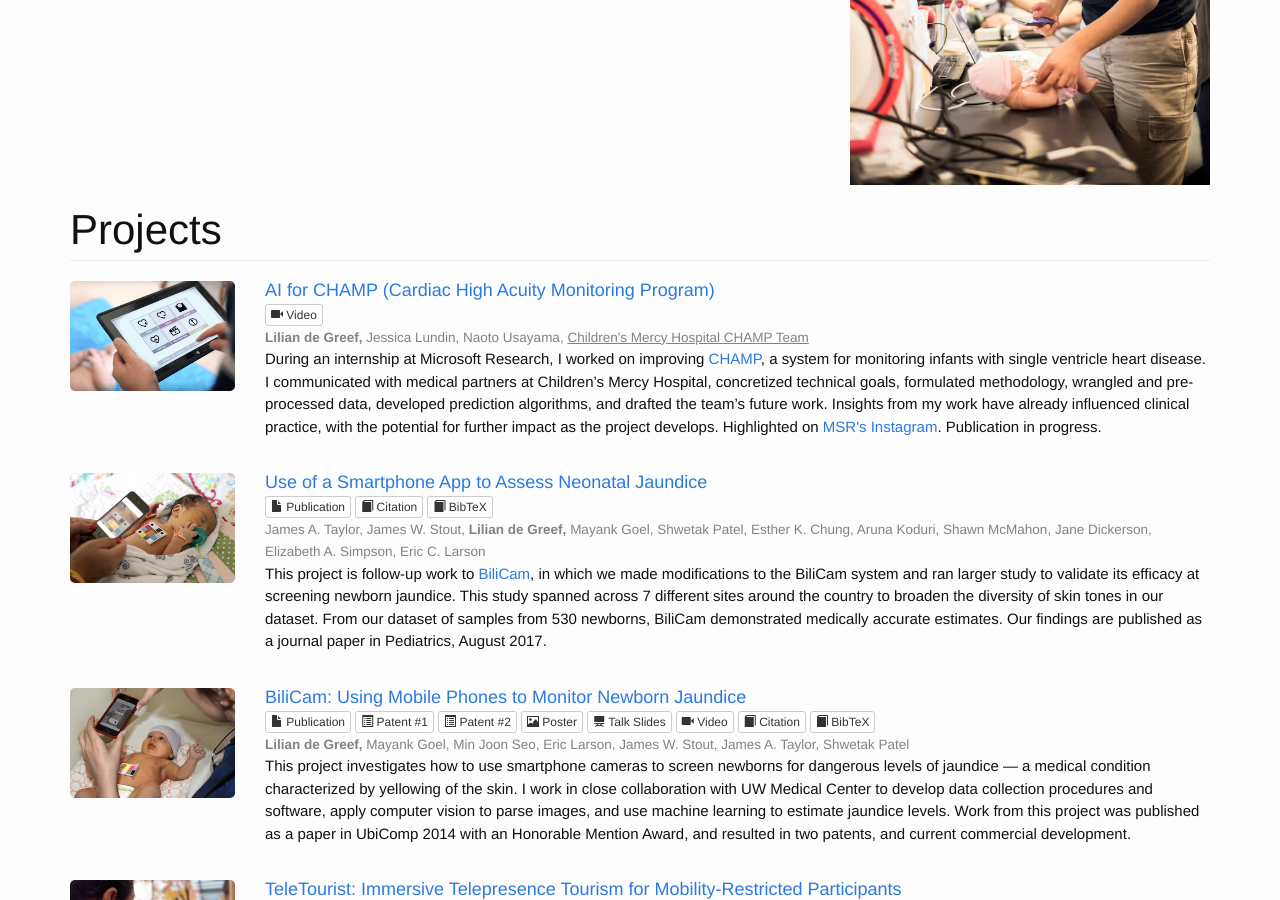
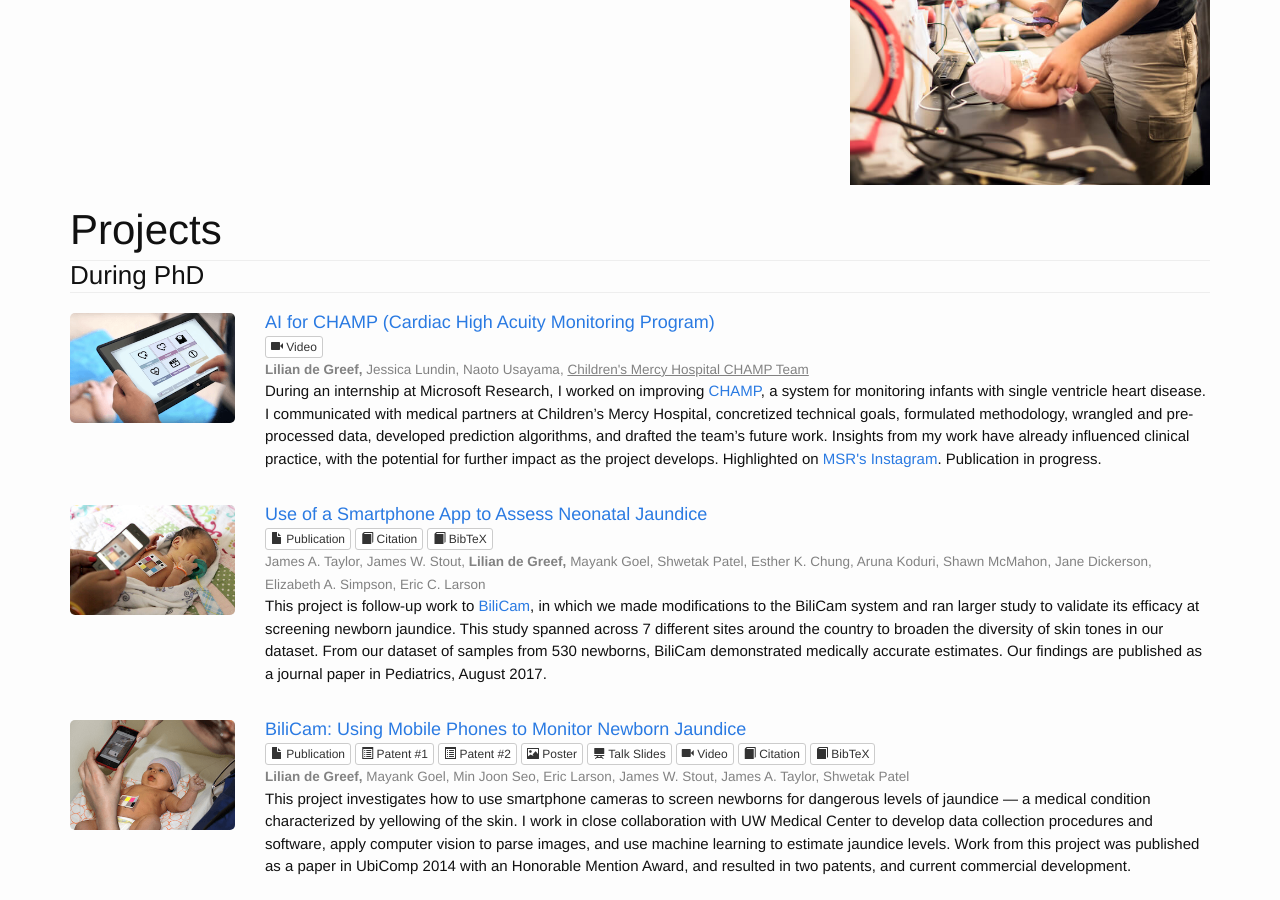
Before and after one commit to ldegreef/ewhitmire.github.io, a Jekyll site: the page built from index.html, in a window 1280 px wide and 900 px high, scrolled down 700 px. Built offline with Jekyll 4.4.1, drawn with Linux system fonts in a browser that asks for light colours; some web fonts are replaced; comment, search, counter and statistics services are not loaded.

Commit message:
Add "During PhD" heading to Projects

```diff
--- a/_includes/projects.html
+++ b/_includes/projects.html
@@ -1,6 +1,7 @@
 <h2 class="post-title">Projects</h2>
 
 <div class="post-content">
+    <h3>During PhD</h3>
 
     {% capture last_location %}''{% endcapture %}
 
```
